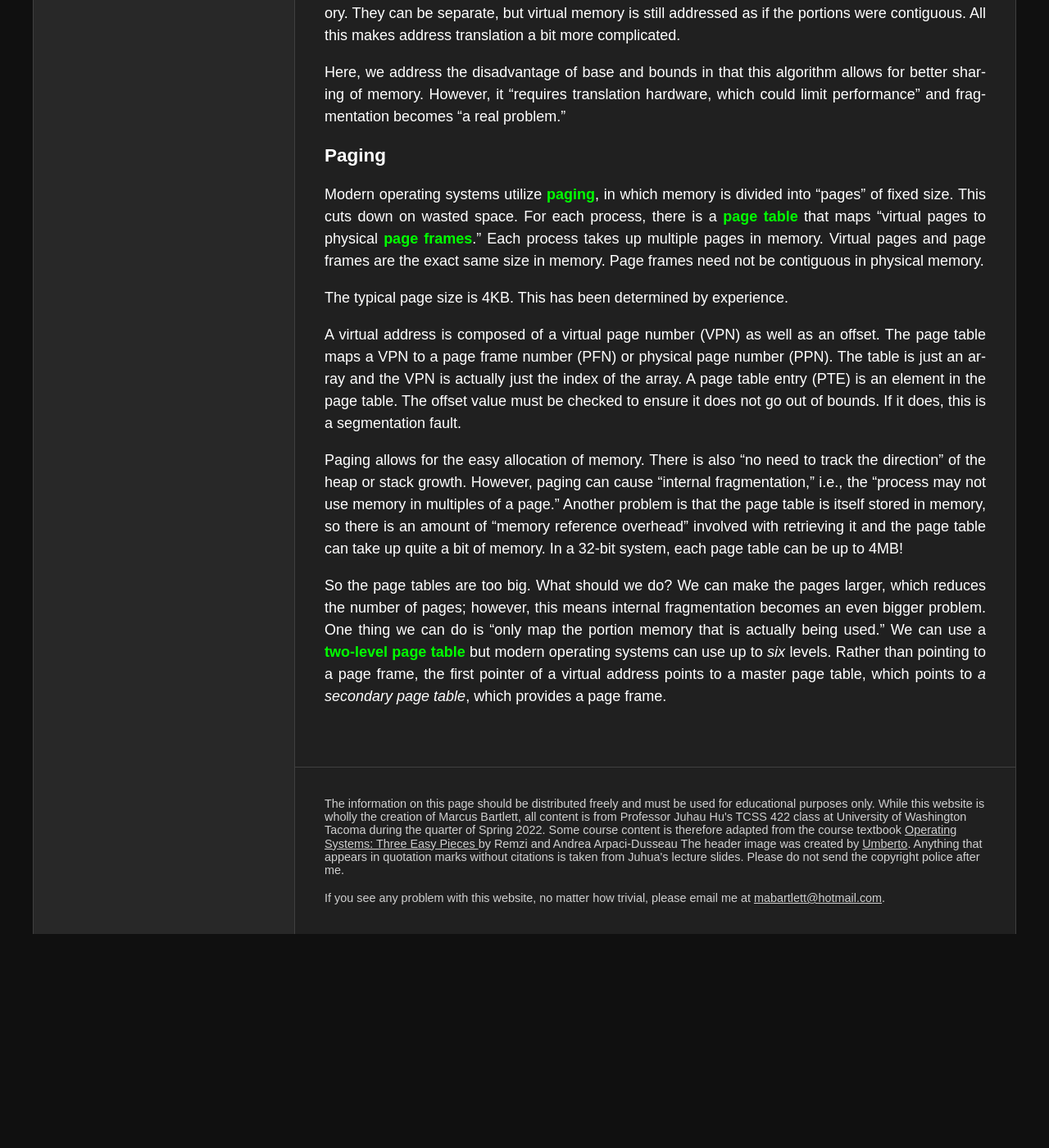
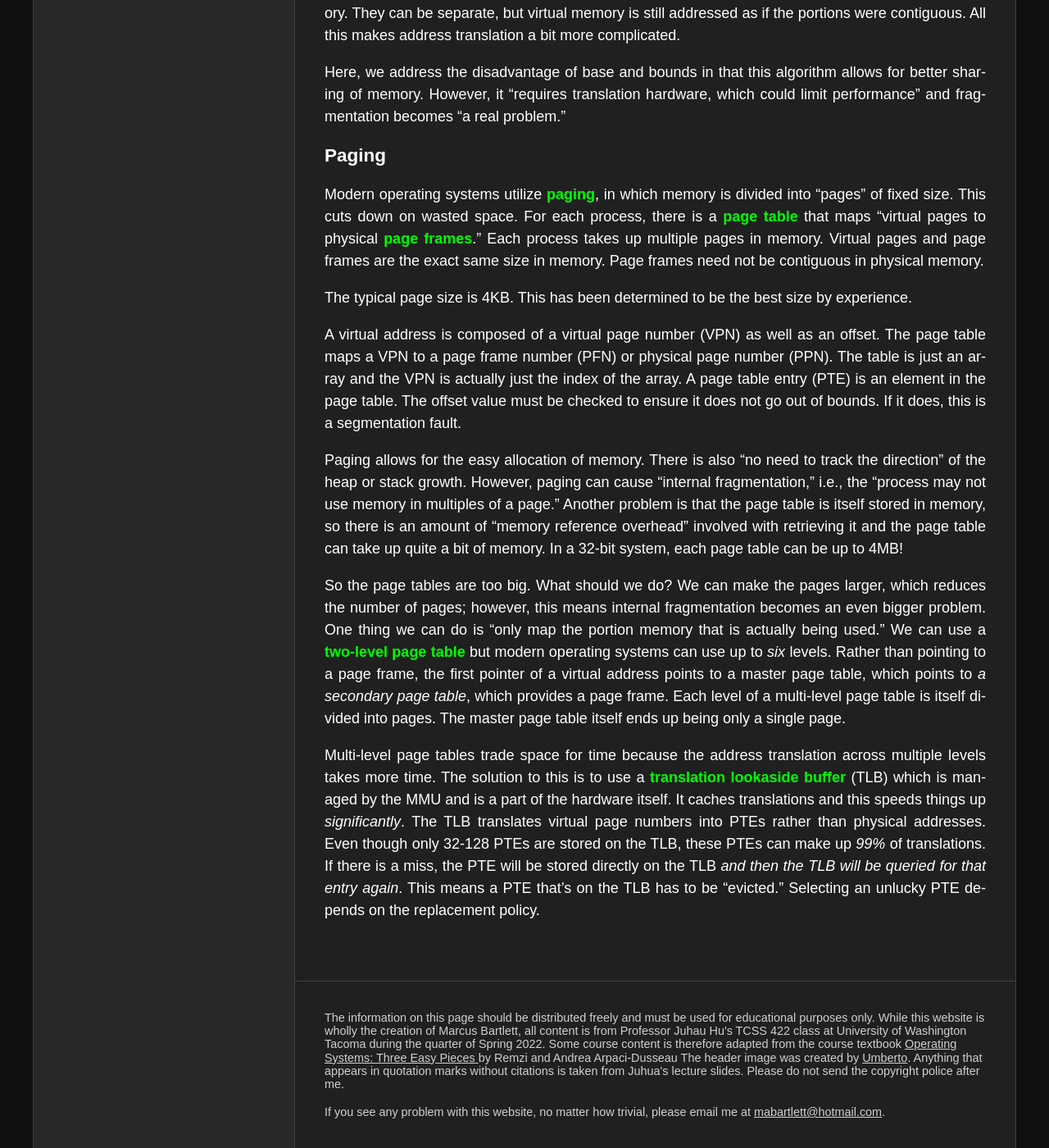
Before and after one commit to mabartlett/TCSS422Notes, a Jekyll site: the page built from _topics/09_memory.md, in a window 1280 px wide and 1400 px high, scrolled down 1714 px. Shown: the whole window at 82% size. Built offline with Jekyll 4.4.1, drawn with Linux system fonts in a browser that asks for light colours; before the commit the page ends 2853 px from its top, so only the background shows below that.

Commit message:
Add more to paging subsection.

```diff
--- a/_topics/09_memory.md
+++ b/_topics/09_memory.md
@@ -43,10 +43,12 @@ Here, we address the disadvantage of base and bounds in that this algorithm allo
 
 Modern operating systems utilize **paging**, in which memory is divided into "pages" of fixed size. This cuts down on wasted space. For each process, there is a **page table** that maps "virtual pages to physical **page frames**." Each process takes up multiple pages in memory. Virtual pages and page frames are the exact same size in memory. Page frames need not be contiguous in physical memory.
 
-The typical page size is 4KB. This has been determined by experience.
+The typical page size is 4KB. This has been determined to be the best size by experience.
 
 A virtual address is composed of a virtual page number (VPN) as well as an offset. The page table maps a VPN to a page frame number (PFN) or physical page number (PPN). The table is just an array and the VPN is actually just the index of the array. A page table entry (PTE) is an element in the page table. The offset value must be checked to ensure it does not go out of bounds. If it does, this is a segmentation fault.
 
 Paging allows for the easy allocation of memory. There is also "no need to track the direction" of the heap or stack growth. However, paging can cause "internal fragmentation," i.e., the "process may not use memory in multiples of a page." Another problem is that the page table is itself stored in memory, so there is an amount of "memory reference overhead" involved with retrieving it and the page table can take up quite a bit of memory. In a 32-bit system, each page table can be up to 4MB!
 
-So the page tables are too big. What should we do? We can make the pages larger, which reduces the number of pages; however, this means internal fragmentation becomes an even bigger problem. One thing we can do is "only map the portion memory that is actually being used." We can use a **two-level page table** but modern operating systems can use up to *six* levels. Rather than pointing to a page frame, the first pointer of a virtual address points to a master page table, which points to *a secondary page table*, which provides a page frame.
+So the page tables are too big. What should we do? We can make the pages larger, which reduces the number of pages; however, this means internal fragmentation becomes an even bigger problem. One thing we can do is "only map the portion memory that is actually being used." We can use a **two-level page table** but modern operating systems can use up to *six* levels. Rather than pointing to a page frame, the first pointer of a virtual address points to a master page table, which points to *a secondary page table*, which provides a page frame. Each level of a multi-level page table is itself divided into pages. The master page table itself ends up being only a single page.
+
+Multi-level page tables trade space for time because the address translation across multiple levels takes more time. The solution to this is to use a **translation lookaside buffer** (TLB) which is managed by the MMU and is a part of the hardware itself. It caches translations and this speeds things up *significantly*. The TLB translates virtual page numbers into PTEs rather than physical addresses. Even though only 32-128 PTEs are stored on the TLB, these PTEs can make up *99%* of translations. If there is a miss, the PTE will be stored directly on the TLB *and then the TLB will be queried for that entry again*. This means a PTE that's on the TLB has to be "evicted." Selecting an unlucky PTE depends on the replacement policy.
```
Also changed, not shown: 1 other file.
